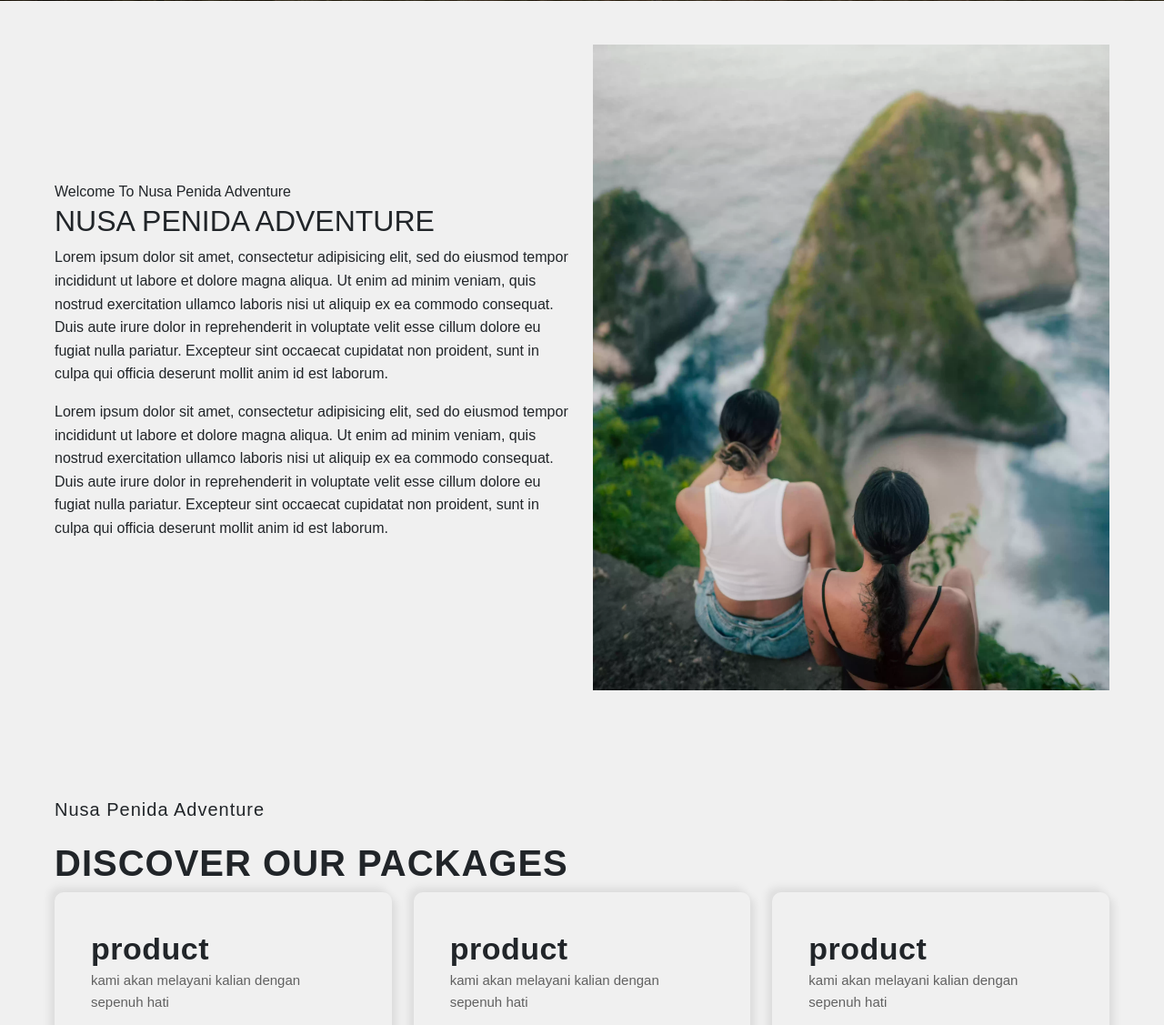
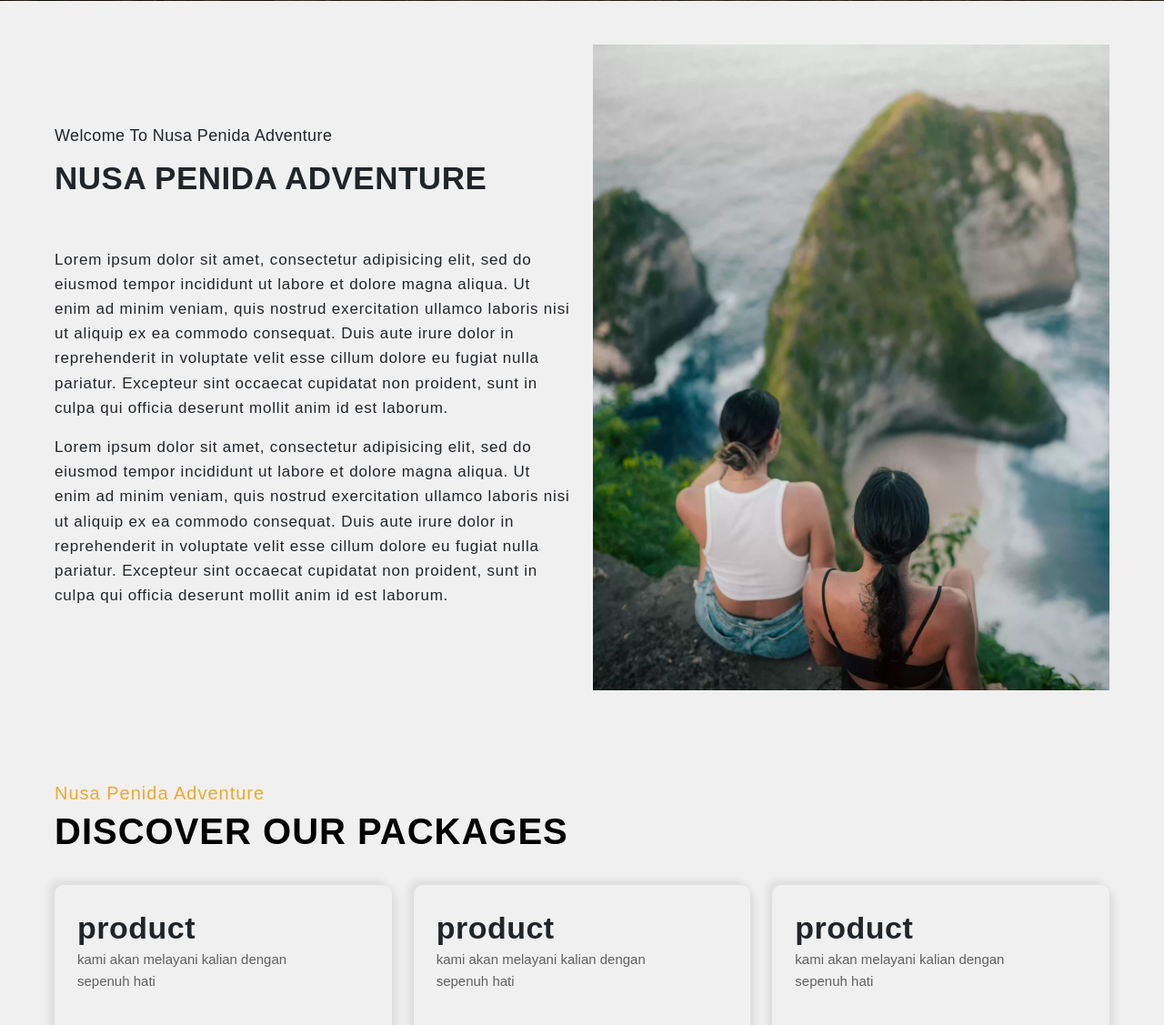
Before and after one commit to Renshoo/project, a PHP site: page /index.html in a window 1280 px wide. Shown: the part 719-1846 px from the top of the page at 91% size. Run offline with PHP 8.4, Linux system fonts and the light colour scheme; some libraries are stand-ins or nearby versions.

Commit message:
Update kami.css

```diff
--- a/kami.css
+++ b/kami.css
@@ -233,28 +236,61 @@ body {
 .btn:hover {
     background-color: #D84315; /* Warna latar belakang tombol saat dihover */
 }
+.profile-test span {
+    font-size: 18px;
+    letter-spacing: .4px;
+}
+.profile-test {
+    margin-bottom: 80px;
+    line-height: 50px;
+}
+.profile-test h2 {
+    font-size: 35px;
+    font-weight: 700;
+    letter-spacing: 0.5px;
+}
+.text-p p{
+    font-size: 17px;
+    letter-spacing: .8px;
+    margin-top: -25px;
+}
+.p-text p {
+    font-size: 17px;
+    letter-spacing: .8px;
+}
 .product-judul span {
     font-size: 20px;
     font-weight: 500;
     letter-spacing: 1px;
-    line-height: 70px;
+    line-height: 35px;
+    color: #F0A830;
 }
 .product-judul h2 {
     font-size: 40px;
     font-weight: 700;
+    margin-bottom: 35px;
     letter-spacing: 1px;
+    color: #000000;
 }
 .counter-this {
-    padding: 40px;
-    padding-bottom: 40vh;
+
     background-color: transparent;
     border-radius: 10px;
     box-shadow: 5px 5px 10px #00000015, -5px -5px 10px #00000015;
     overflow: hidden;
     transition: all ease 500ms;
 }
+.counter-this img {
+    width: 100%;
+    object-fit: cover;
+    aspect-ratio: 3 / 3;
+    height: 100%;
+}
 .counter-this : hover {
 
+}
+.this-name {
+    padding: 25px;
 }
 .counter-this span {
         font-size: 34px;
```
Also changed, not shown: other parts of kami.css (+62 -20 lines).
